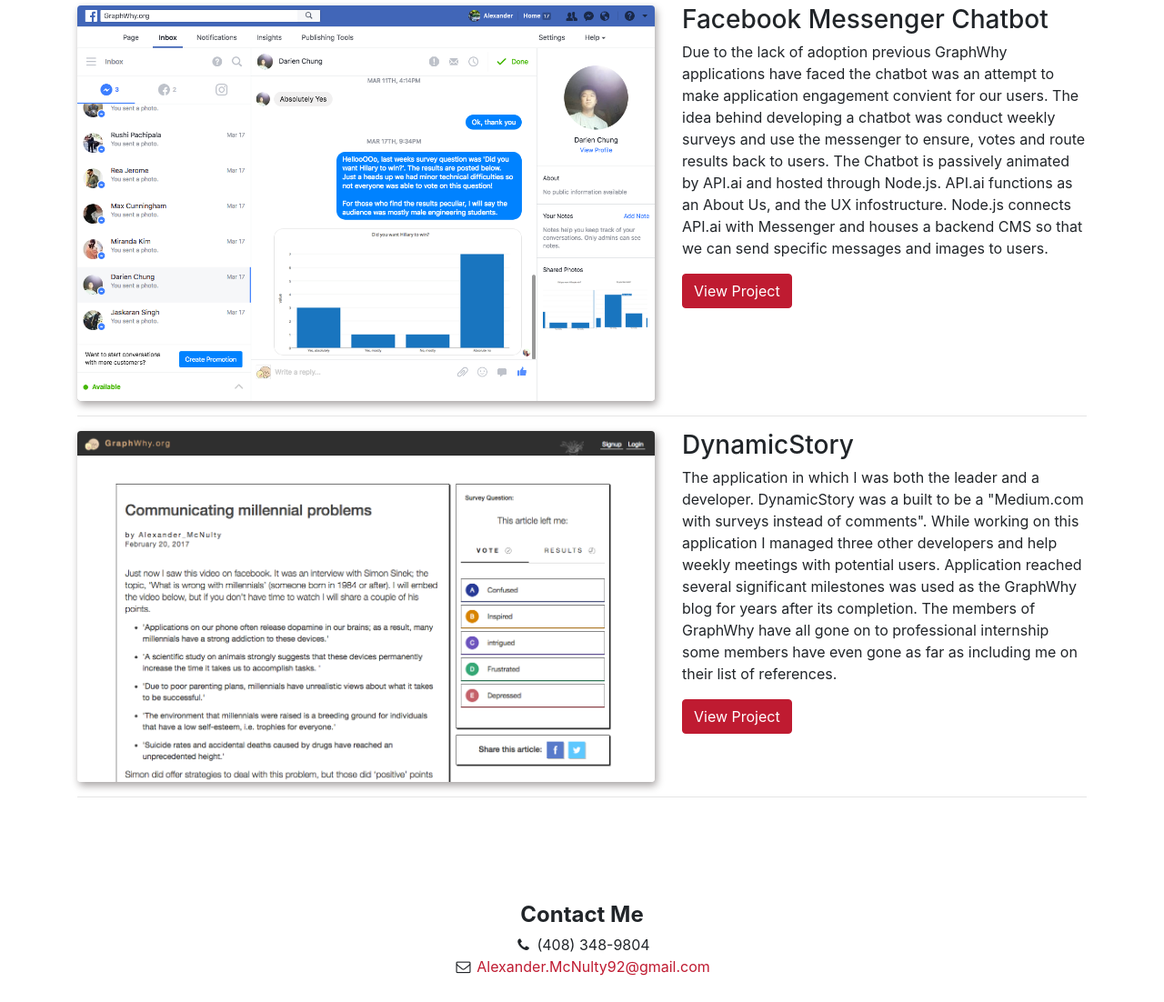
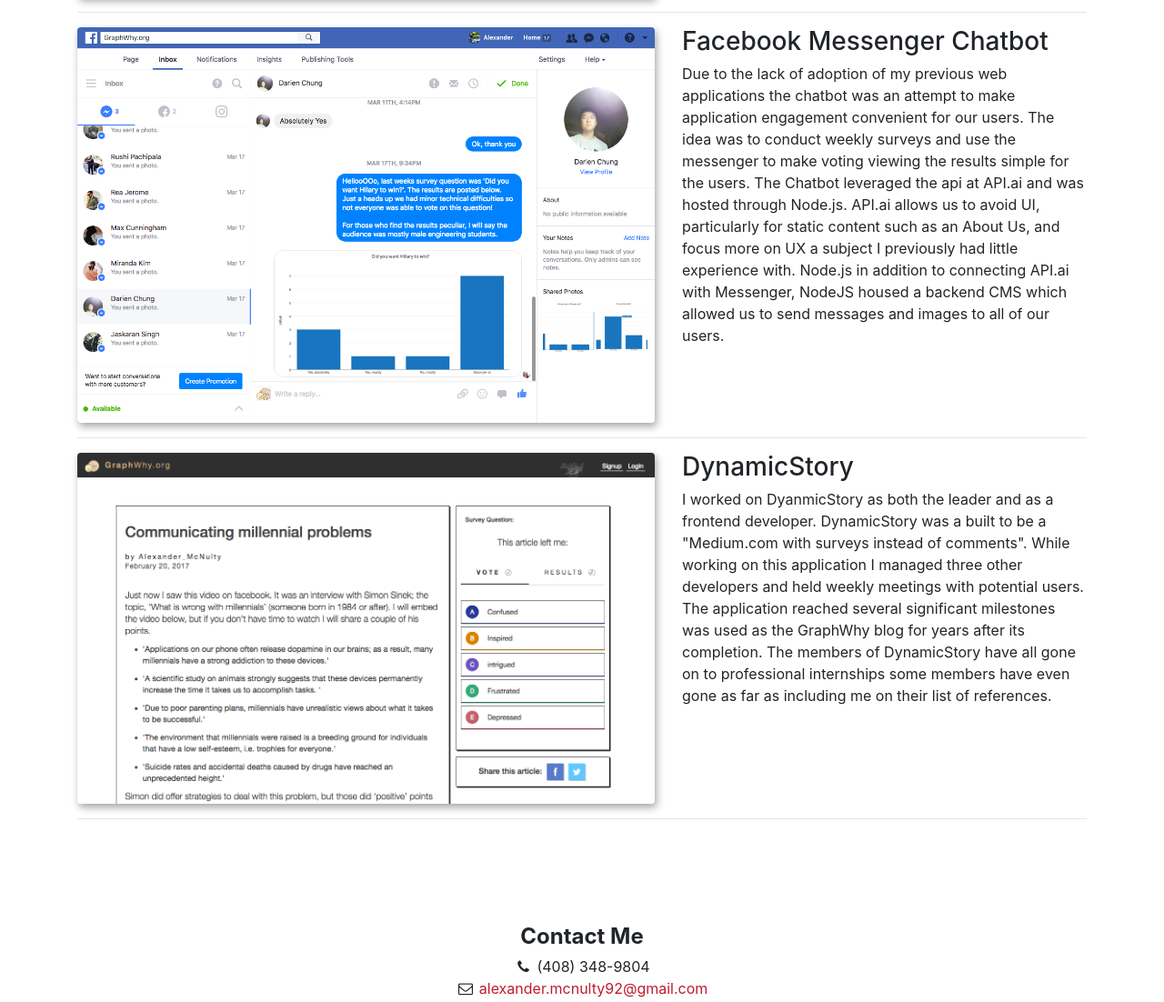
Before and after one commit to AlexanderMcNulty/portfolio, a website with bundled scripts: page index.html in a window 1280 px wide. Shown: the part 2099-3201 px from the top of the page at 91% size. Built offline with nearby package versions, Linux system fonts and the light colour scheme.

Commit message:
second draft of content

```diff
--- a/index.html
+++ b/index.html
@@ -58,7 +58,7 @@
                   <h4>
                     <strong>Dev Ops</strong>
                   </h4>
-                  <p>I use Ubuntu for administration, application deployment. I have mild experience with harding and backups.</p>
+                  <p>I use Ubuntu for administration, and application deployment. I have mild experience with harding and backups.</p>
                   <a href="#" class="btn btn-light">Learn More</a>
                 </div>
               </div>
@@ -71,7 +71,7 @@
                   <h4>
                     <strong>Pyramid</strong>
                   </h4>
-                  <p>Avoid technical debt and design applications with room to scale. Developing skills in pyramid are my current primary goal.</p>
+                  <p>My primary tool for large projects. In pyramid my priority is to avoid technical debt and design applications with room to scale.</p>
                   <a href="#" class="btn btn-light">Learn More</a>
                 </div>
               </div>
@@ -84,7 +84,7 @@
                   <h4>
                     <strong>NodeJS</strong>
                   </h4>
-                  <p>A handy skill for innovative projects due to their extensive libraries and young online community.</p>
+                  <p>A handy skill for quick projects, or learning APIs due to their extensive libraries and young online community.</p>
                   <a href="#" class="btn btn-light">Learn More</a>
                 </div>
               </div>
@@ -128,7 +128,7 @@
                   <h4>
                     <strong>React</strong>
                   </h4>
-                  <p>My frontend framework of choice, my development style emphasis application speed.</p>
+                  <p>Due to my focus on survey and data applications React allows me to develop quality components which can be used for years.</p>
                   <a href="#" class="btn btn-light">Learn More</a>
                 </div>
               </div>
@@ -159,11 +159,11 @@
         </div>
         <div class="col-md-5">
           <h3>GraphWhy - Python Pyramid</h3>
-          <p>The latest version of GraphWhy.org is built on the Python library Pyramid. This application being built methodically.
-            Developing features is a low priority.
+          <p>The latest version of GraphWhy.org is built on the Python library Pyramid. This application is being built methodically.
+            With a focus on professional level work. Developing features is a low priority.
             Instead the man hours for this project are focused on selecting features that provide immediate value for the team, and designing components which will scale.
           </p>
-          <a class="btn btn-primary" href="#">View Project</a>
+          <a class="btn btn-primary" href="http://www.graphwhy.org">View Project</a>
         </div>
       </div>
       <!-- /.row -->
@@ -179,13 +179,13 @@
         </div>
         <div class="col-md-5">
           <h3>Facebook Messenger Chatbot</h3>
-          <p>Due to the lack of adoption previous GraphWhy applications have faced the chatbot was an attempt to make application engagement convient for our users.
-            The idea behind developing a chatbot was conduct weekly surveys and use the messenger to ensure, votes and route results back to users.
-            The Chatbot is passively animated by API.ai and hosted through Node.js.
-            API.ai functions as an About Us, and the UX infostructure.
-            Node.js connects API.ai with Messenger and houses a backend CMS so that we can send specific messages and images to users.
+          <p>Due to the lack of adoption of my previous web applications the chatbot was an attempt to make application engagement convenient for our users.
+            The idea was to conduct weekly surveys and use the messenger to make voting viewing the results simple for the users.
+            The Chatbot leveraged the api at API.ai and was hosted through Node.js.
+            API.ai allows us to avoid UI, particularly for static content such as an About Us, and focus more on UX a subject I previously had little experience with.
+            Node.js in addition to connecting API.ai with Messenger, NodeJS housed a backend CMS which allowed us to send messages and images to all of our users.
           </p>
-          <a class="btn btn-primary" href="#">View Project</a>
+          <!-- <a class="btn btn-primary" href="#">View Project</a> -->
         </div>
       </div>
       <!-- /.row -->
@@ -222,13 +222,13 @@
         </div>
         <div class="col-md-5">
           <h3>DynamicStory</h3>
-          <p>The application in which I was both the leader and a developer.
+          <p>I worked on DyanmicStory as both the leader and as a frontend developer.
             DynamicStory was a built to be a "Medium.com with surveys instead of comments".
-            While working on this application I managed three other developers and help weekly meetings with potential users.
-            Application reached several significant milestones was used as the GraphWhy blog for years after its completion.
-            The members of GraphWhy have all gone on to professional internship some members have even gone as far as including me on their list of references.
+            While working on this application I managed three other developers and held weekly meetings with potential users.
+            The application reached several significant milestones was used as the GraphWhy blog for years after its completion.
+            The members of DynamicStory have all gone on to professional internships some members have even gone as far as including me on their list of references.
           </p>
-          <a class="btn btn-primary" href="#">View Project</a>
+          <!-- <a class="btn btn-primary" href="#">View Project</a> -->
         </div>
       </div>
       <!-- /.row -->
@@ -249,7 +249,7 @@
                 (408) 348-9804</li>
               <li>
                 <i class="fa fa-envelope-o fa-fw"></i>
-                <a href="mailto:alexander.mcnulty92@gmail.com">Alexander.McNulty92@gmail.com</a>
+                <a href="mailto:alexander.mcnulty92@gmail.com">alexander.mcnulty92@gmail.com</a>
               </li>
             </ul>
             <br>
```
